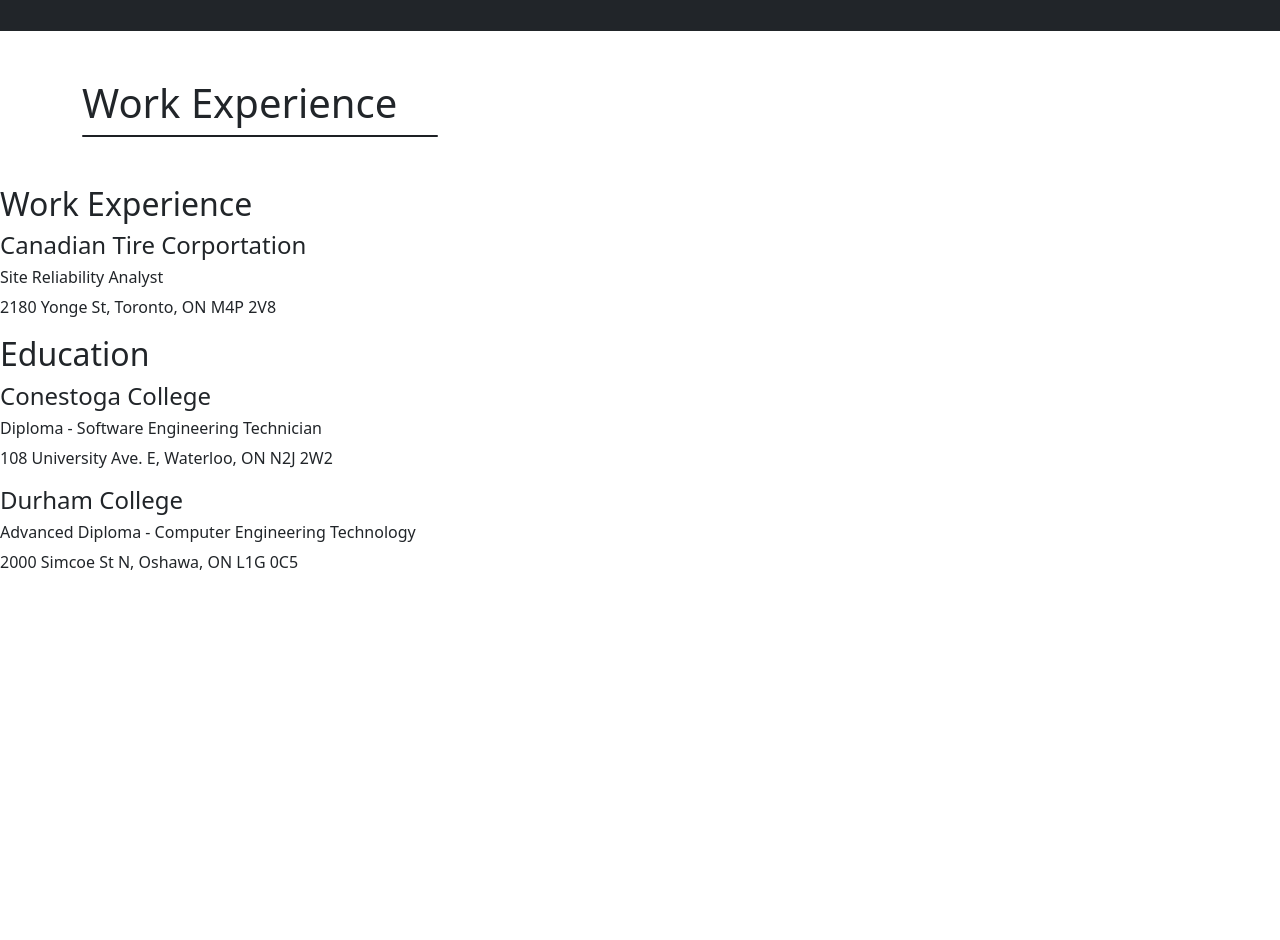
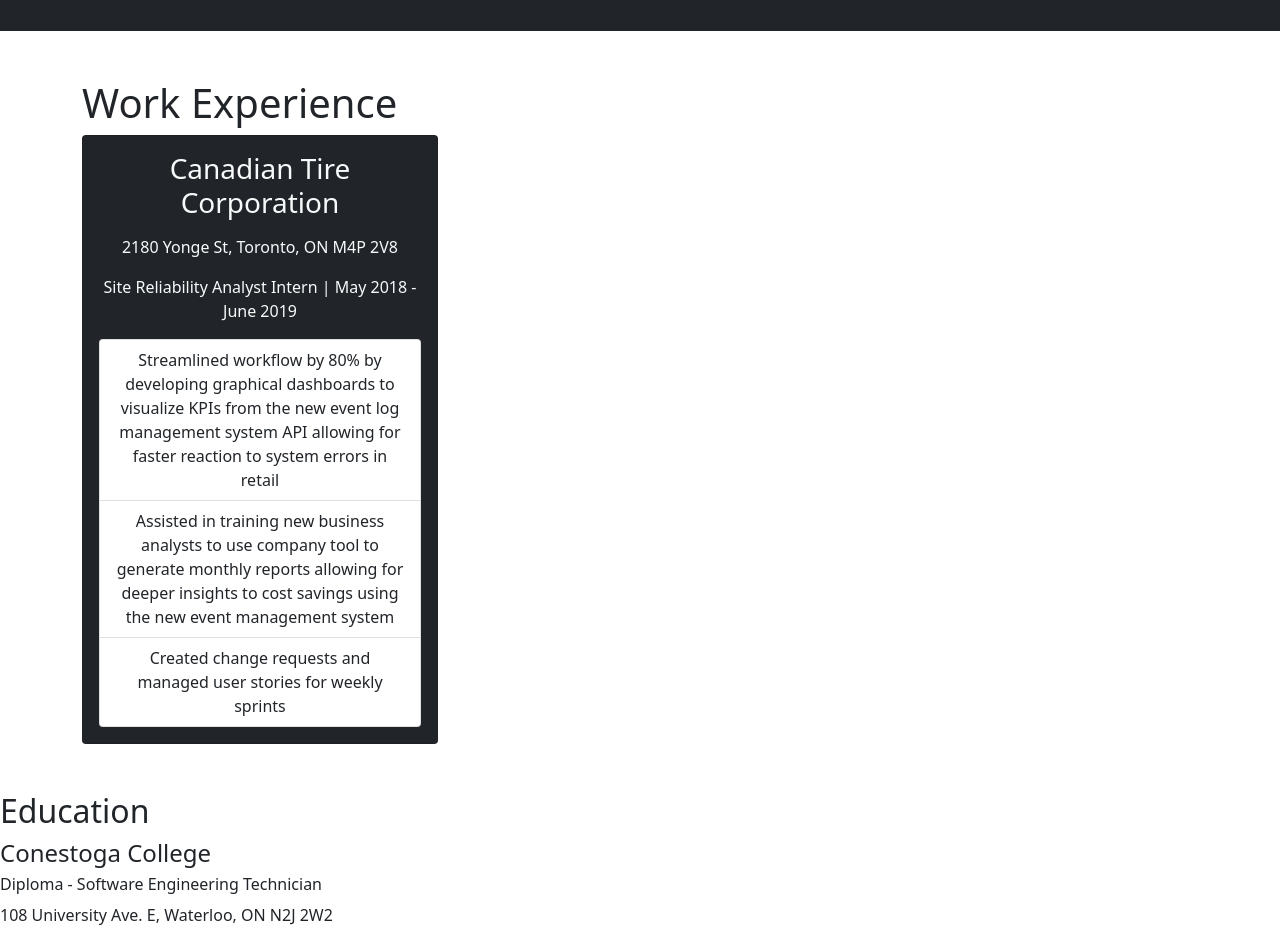
Before and after one commit to jgoewu/jgoewu.github.io, a website: page index.html in a window 1280 px wide. Shown: the part 400-1340 px from the top of the page. Before the commit the page ends 990 px from the top, so only its background shows below. Drawn offline with nearby package versions, Linux system fonts and the light colour scheme.

Commit message:
added 1 card for work, moving onto education

```diff
--- a/index.html
+++ b/index.html
@@ -36,10 +36,10 @@
             <div class="collapse navbar-collapse" id="navmenu">
                 <ul class="navbar-nav ms-auto"">
                     <li class="nav-item">
-                        <a href="#about" class="nav-link">Work Experience</a>
+                        <a href="#jobs" class="nav-link">Work Experience</a>
                     </li>
                     <li class="nav-item">
-                        <a href="#about" class="nav-link">Education</a>
+                        <a href="#education" class="nav-link">Education</a>
                     </li>
                     <li class="nav-item">
                         <a href="#projects" class="nav-link">My Projects</a>
@@ -77,20 +77,35 @@
                 -->
                 <div class="col-md">
                     <div class="card bg-dark text-light">
+                        <!--
+                            <img src="./img/cdntire.svg" alt="canadian tire logo" class="card-img-top img-fluid w-25 d-none d-sm-block">
+                        -->
+                        <div class="card-body text-center">
+                            <h3 class="card-title mb-3">Canadian Tire Corporation</h3>
+                            <p class="card-text">2180 Yonge St, Toronto, ON M4P 2V8</p>
 
+                            <p class="card-text mb-3">
+                                Site Reliability Analyst Intern | May 2018 - June 2019
+                            </p>
+                            <ul class="list-group">
+                                <li class="list-group-item">Streamlined workflow by 80% by developing graphical dashboards to visualize KPIs from the new event log management system API allowing for faster reaction to system errors in retail</li>
+                                <li class="list-group-item">Assisted in training new business analysts to use company tool to generate monthly reports allowing for deeper insights to cost savings using the new event management system</li>
+                                <li class="list-group-item">Created change requests and managed user stories for weekly sprints </li>
+                            </ul>
+
+                        </div>
                     </div>
                 </div>
                 <div class="col-md"></div>
                 <div class="col-md"></div>
+                <!--
+                    If you want to add more columns or in this case job cards, put it under the above </div>
+                    <div class="col-md"></div>
+                    <div class="col-md"></div>
+                -->
             </div>
         </div>
     </section>
-    <h2>Work Experience</h2>
-    <div>
-        <h4>Canadian Tire Corportation</h4>
-        <h6>Site Reliability Analyst</h6>
-        <p>2180 Yonge St, Toronto, ON M4P 2V8</p>
-    </div>
     <h2>Education</h2>
     <div>
         <h4>Conestoga College</h4>
```
Also changed, not shown: img/cdntire.svg (added).
